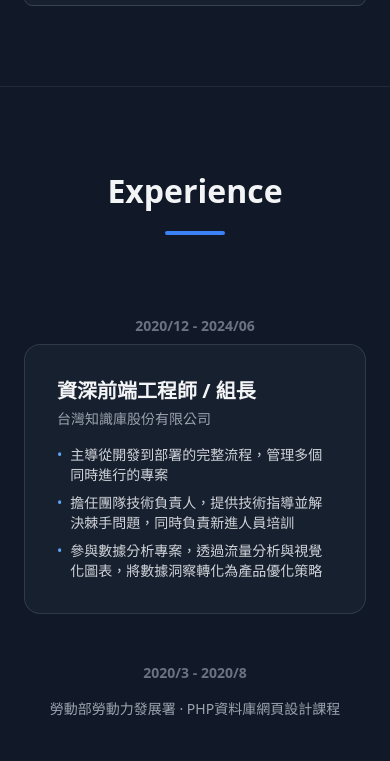
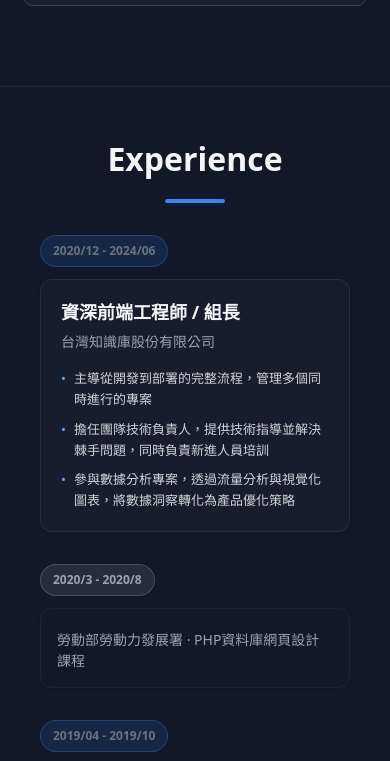
Before and after one commit to chiao-yyc/portfolio, a plain HTML site: page index.html in a window 390 px wide. Shown: the part 5181-5942 px from the top of the page. Drawn offline with nearby package versions, Linux system fonts and the light colour scheme.

Commit message:
feat: enhance mobile responsiveness and clean up styles for experience timeline

```diff
--- a/script.js
+++ b/script.js
@@ -284,6 +284,11 @@ projectTabs.forEach(tab => {
     window.addEventListener('resize', () => {
         if (window.innerWidth > 1024) {
             setupScrollHeight();
+        } else {
+            // Clean up desktop styles when switching to mobile
+            wrapper.style.height = '';
+            itemsContainer.style.paddingLeft = '';
+            itemsContainer.style.paddingRight = '';
         }
     });
 
--- a/style.css
+++ b/style.css
@@ -924,54 +924,174 @@ body.light-mode .education-item:hover .experience-card {
         position: relative; /* Disable sticky */
         min-height: auto;
         height: auto;
-        padding: 5rem 0;
+        padding: 3rem 0;
     }
 
     .experience-scroll-container {
+        width: 100%;
         overflow-x: visible;
         overflow-y: visible;
+        padding: 0 1rem;
+        box-sizing: border-box;
     }
 
     .experience-timeline-wrapper {
-        min-width: 100%;
+        width: 100%;
+        min-width: 0;
+        min-height: auto;
+        padding: 0;
     }
 
     .timeline-line-horizontal {
         display: none;
     }
 
+    /* Clean card layout without timeline decorations */
     .experience-items-horizontal {
         flex-direction: column;
-        gap: 3rem;
+        gap: 2rem;
         padding: 0;
     }
 
     .experience-item-horizontal {
-        min-width: 100%;
-        max-width: 100%;
+        width: 100%;
+        min-width: 0;
+        max-width: none;
+        position: relative;
+        flex-shrink: 1;
+        align-items: flex-start;
     }
 
     .timeline-dot-horizontal {
         display: none;
     }
 
-    .experience-card {
-        margin-top: 0;
-    }
-
+    /* Time badge style */
     .experience-period {
         position: static;
         transform: none;
-        margin-bottom: 0.5rem;
+        display: inline-block;
+        margin-bottom: 0.75rem;
+        padding: 0.375rem 0.75rem;
+        font-size: 0.75rem;
+        font-weight: 600;
+        background-color: rgba(59, 130, 246, 0.15);
+        border: 1px solid rgba(59, 130, 246, 0.3);
+        border-radius: 9999px;
+        color: #60a5fa;
     }
 
-    /* Education card on mobile - keep minimal */
+    /* Card with comfortable spacing */
+    .experience-card {
+        width: 100%;
+        margin-top: 0;
+        padding: 1.25rem;
+        background-color: rgba(31, 41, 55, 0.4);
+        border: 1px solid rgba(75, 85, 99, 0.3);
+        border-radius: 0.75rem;
+        box-shadow: 0 1px 3px rgba(0, 0, 0, 0.1);
+        box-sizing: border-box;
+    }
+
+    /* Work experience cards */
+    .experience-card h3 {
+        font-size: 1.125rem;
+        line-height: 1.4;
+        margin-bottom: 0.375rem;
+        font-weight: 600;
+    }
+
+    .experience-card > p {
+        font-size: 0.875rem;
+        line-height: 1.5;
+        margin-top: 0.25rem;
+    }
+
+    .experience-card ul {
+        margin-top: 1rem;
+        padding-left: 0;
+    }
+
+    .experience-card ul li {
+        font-size: 0.8125rem;
+        line-height: 1.6;
+        margin-bottom: 0.625rem;
+    }
+
+    .experience-card ul li:last-child {
+        margin-bottom: 0;
+    }
+
+    /* Education items - minimal style */
+    .education-item .experience-period {
+        background-color: rgba(156, 163, 175, 0.15);
+        border-color: rgba(156, 163, 175, 0.3);
+        color: #9ca3af;
+    }
+
     .education-item .experience-card {
         margin-top: 0;
-        padding: 0.5rem 0;
+        padding: 1rem;
+        background-color: transparent;
+        border: 1px solid rgba(75, 85, 99, 0.2);
+    }
+
+    .education-item .experience-card p {
+        font-size: 0.875rem;
+        color: #9ca3af;
     }
 
     .scroll-hint {
         display: none;
     }
+
+    /* Light mode adjustments for mobile */
+    body.light-mode .experience-period {
+        background-color: rgba(37, 99, 235, 0.1);
+        border-color: rgba(37, 99, 235, 0.25);
+        color: #2563eb;
+    }
+
+    body.light-mode .experience-card {
+        background-color: #ffffff;
+        border-color: rgba(209, 213, 219, 0.8);
+        box-shadow: 0 1px 3px rgba(0, 0, 0, 0.05);
+    }
+
+    body.light-mode .education-item .experience-period {
+        background-color: rgba(107, 114, 128, 0.1);
+        border-color: rgba(107, 114, 128, 0.25);
+        color: #6b7280;
+    }
+
+    body.light-mode .education-item .experience-card {
+        background-color: rgba(249, 250, 251, 0.5);
+        border-color: rgba(209, 213, 219, 0.5);
+    }
+
+    body.light-mode .education-item .experience-card p {
+        color: #6b7280;
+    }
 }
+
+/* Desktop Layout - Ensure horizontal scroll and snap work correctly */
+@media (min-width: 1025px) {
+    /* Ensure timeline wrapper allows horizontal overflow */
+    .experience-timeline-wrapper {
+        min-width: max-content;
+    }
+
+    /* Ensure cards maintain fixed width for snap scrolling */
+    .experience-item-horizontal {
+        min-width: 400px;
+        max-width: 400px;
+        align-items: center;
+        flex-shrink: 0;
+    }
+
+    /* Ensure scroll container allows horizontal scroll */
+    .experience-scroll-container {
+        overflow-x: auto;
+        overflow-y: hidden;
+    }
+}
```
